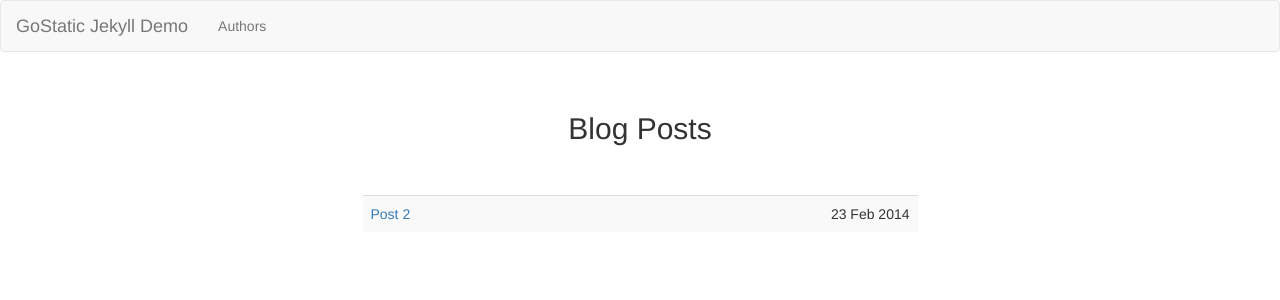
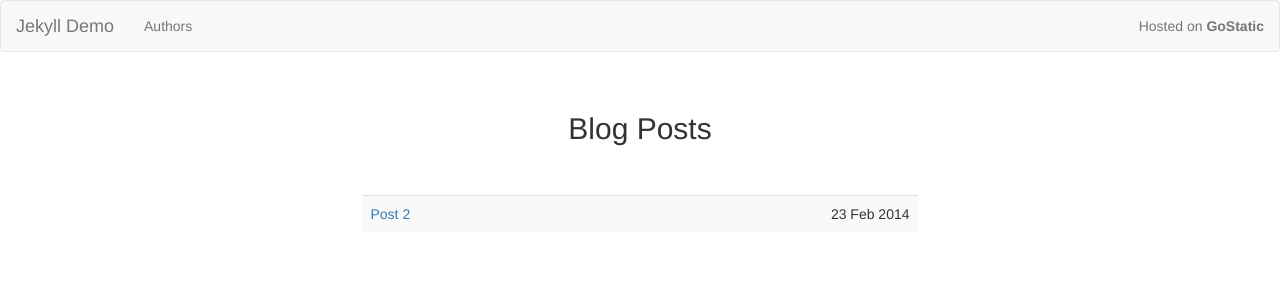
Before and after one commit to marcqualie/jekyll-test, a Jekyll site: the page built from index.html, in a window 1280 px wide. Shown: the top 300 px of the page. Built offline with Jekyll 4.4.1, drawn with Linux system fonts in a browser that asks for light colours.

Commit message:
Add GoStatic attribution to navbar

```diff
--- a/_config.yml
+++ b/_config.yml
@@ -1,4 +1,4 @@
-title: GoStatic Jekyll Demo
+title: Jekyll Demo
 
 collections:
   posts:
--- a/_includes/navbar.html
+++ b/_includes/navbar.html
@@ -9,5 +9,10 @@
       </li>
     </ul>
 
+      <ul class="nav navbar-nav navbar-right">
+        <li>
+          <a href="https://gostatic.io">Hosted on <strong>GoStatic</strong></a>
+        </li>
+      </ul>
   </div>
 </div>
```
